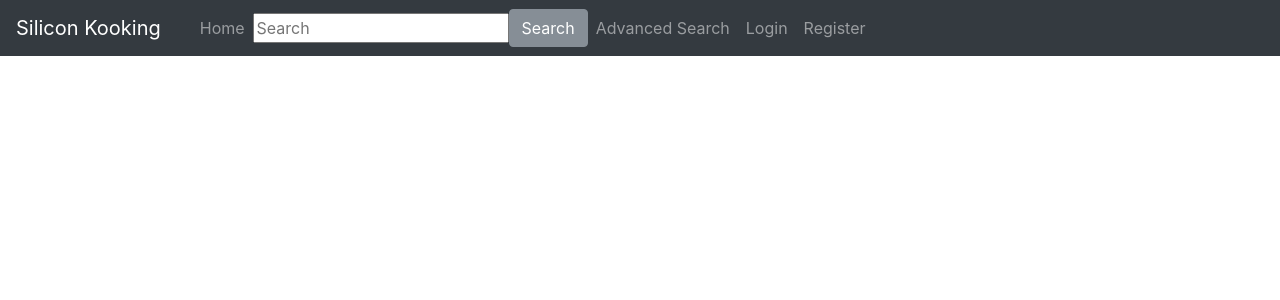
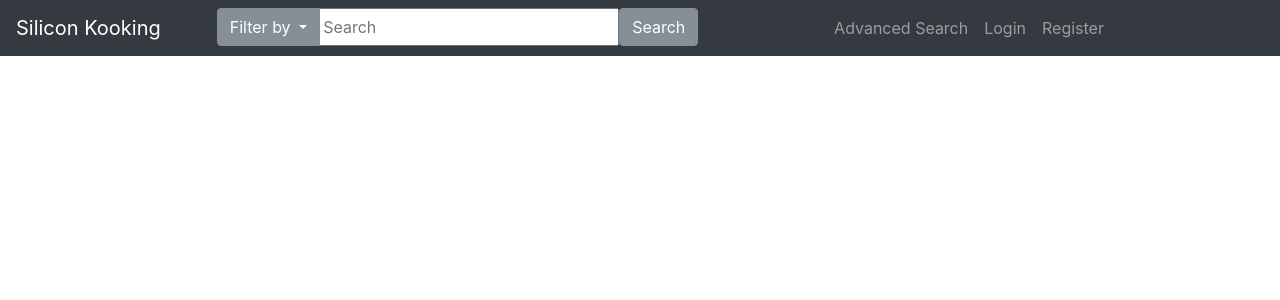
Before and after one commit to SiliconNights/SiliconNights, a Django app: template Silicon_Kooking_Src/src/templates/header_bs4.html in a window 1280 px wide. Shown: the top 300 px of the page. Run offline with Django 3.2, Linux system fonts and the light colour scheme; the template is opened without the code that fills it, so the values that code supplies are empty; some libraries are stand-ins or nearby versions.

Commit message:
Add search bar with filter to header (bs4)
Co-Authored-By: davidbaarns <davidbaarns@users.noreply.github.com>
Co-Authored-By: baldesep <baldesep@users.noreply.github.com>
Co-Authored-By: salinasr278 <salinasr278@users.noreply.github.com>

```diff
--- a/Silicon_Kooking_Src/src/templates/header_bs4.html
+++ b/Silicon_Kooking_Src/src/templates/header_bs4.html
@@ -11,8 +11,27 @@
 			<script src="//ajax.googleapis.com/ajax/libs/jquery/2.2.4/jquery.min.js"></script>
 			<script src="//cdnjs.cloudflare.com/ajax/libs/popper.js/1.11.0/umd/popper.min.js"></script>
 			<script src="//maxcdn.bootstrapcdn.com/bootstrap/4.0.0-beta/js/bootstrap.min.js"></script>
-		{% block head_css %}
-		{% endblock %}
+
+			<script language="javascript">
+				$(document).ready(function(e){
+					$('.search-panel .dropdown-menu').find('a').click(function(e) {
+						e.preventDefault();
+						var param = $(this).attr("href").replace("#","");
+						var concept = $(this).text();
+						$('.search-panel span#search_concept').text(concept);
+						$('.input-group #search_param').val(param);
+					});
+				});
+
+			</script>
+			<style type="text/css">
+				#recipe-search{
+					padding-left: 25px;
+					padding-right: 70px;
+					width: 60%;
+				}
+			</style>
+
 	</head>
     <header>
         <div id="header">
@@ -24,21 +43,43 @@
                 <div class="collapse navbar-collapse" id="myNavbar">
                     <div class="container text-center">
                         <ul class="nav navbar-nav">
-                            <li class="nav-item"><a href="/" class="nav-link">Home</a></li>
-                            <form class="form-inline " action="search" method="get">
-                                <div class="form-group">
-                                    <input id="recipes" type="text" class="f-control" placeholder="Search" name="query">
-                                    <button type="Search" class="btn btn-secondary">Search</button>
-                                </div>
-                            </form>
-                            <li class="nav-item"><a href="#" class="nav-link">Advanced Search</a> </li>
+
+							<div id="recipe-search">
+								<form class="form-inline" action="search" method="get">
+									<div class="input-group">
+										<div class="input-group-btn search-panel">
+											<button type="button" class="btn btn-secondary dropdown-toggle" data-toggle="dropdown">	<span id="search_concept">Filter by</span>  <span class="caret"></span>
+											</button>
+											<ul class="dropdown-menu" role="menu">
+												<li class="dropdown-item"><a href="#Recipe">Recipe</a>
+												</li>
+												<li class="dropdown-item"><a href="#Ingredients">Ingredients</a>
+												</li>
+												<li class="dropdown-item"><a href="#Cuisine">Cuisine</a>
+												</li>
+												<li class="dropdown-item"><a href="#Meal type">Meal Type</a>
+												</li>
+												<li class="divider dropdown-item"></li>
+												<li class="dropdown-item"><a href="#All">Anything</a>
+												</li>
+											</ul>
+										</div>
+										<input id="recipes" type="text" class="f-control" placeholder="Search" name="query" style="width:300px;">
+										<button type="Search" class="btn btn-secondary">Search</button>
+									</div>
+								</form>
+							</div>
+
+							<li class="nav-item"><a href="#" class="nav-link">Advanced Search</a> </li>
 							{% if user.is_authenticated %}
 								<li class="nav-item"><a href="/accounts/profile/" class="nav-link">Profile</a></li>
 								<li class="nav-item"><a href="/accounts/logout" class="nav-link">Logout</a></li>
 							{% else %}
 								<li class="nav-item"><a href="/accounts/login/" class="nav-link">Login</a></li>
 								<li class="nav-item"><a href="/accounts/register/" class="nav-link">Register</a></li>
-							{% endif %}</ul>
+							{% endif %}
+
+						</ul>
                     </div>
 				</div>
 			</nav>
```
